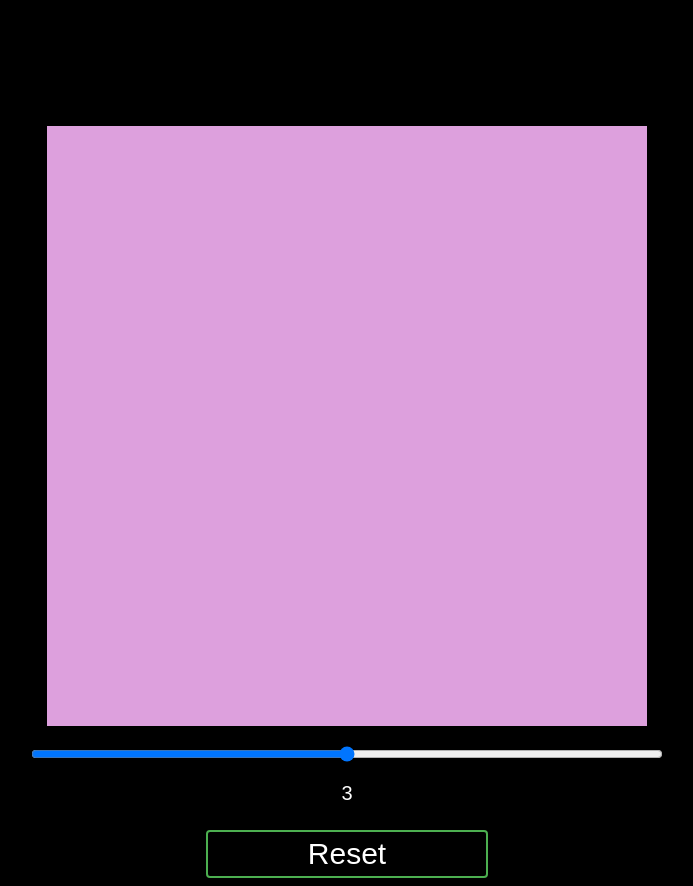
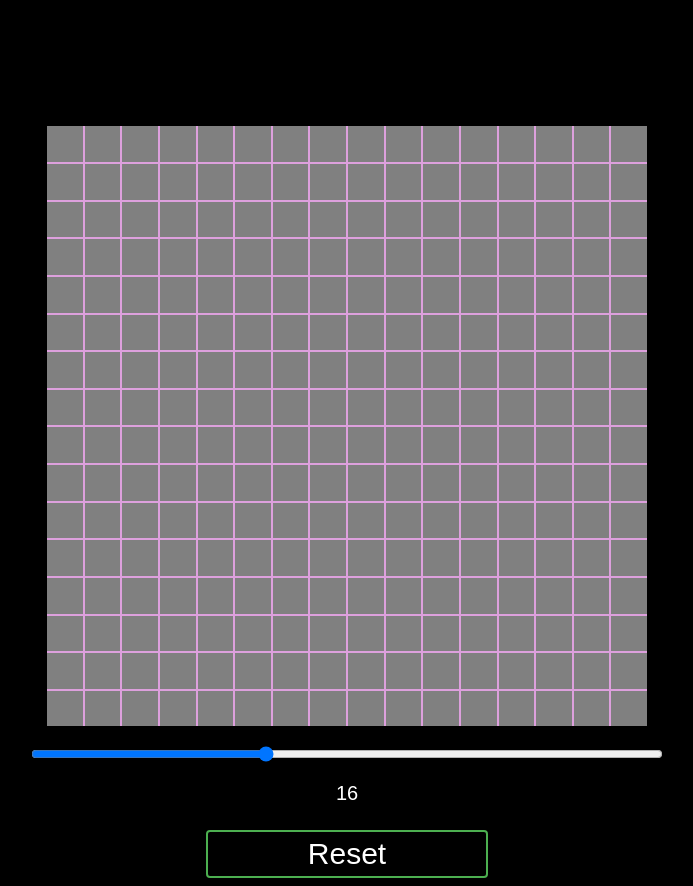
Before and after one commit to Michaelleojacob/etch_a_sketch_additional_features, a plain HTML site: page index.html in a window 1280 px wide. Shown: the whole page, without its empty margins (293-986 px from the left). Drawn offline with Linux system fonts and the light colour scheme.

Commit message:
changed slider values and default values.

```diff
--- a/index.html
+++ b/index.html
@@ -10,7 +10,7 @@
 
     <container class="gridContainer" id="gridContainer"></container>
 
-    <input id="slider" type="range" min=2 max=4 value="3">
+    <input id="slider" type="range" min=2 max=40 value="16">
     <aside class="displaySliderValue"></aside>
 
     <button id="reset">Reset</button>
--- a/script.js
+++ b/script.js
@@ -1,9 +1,9 @@
 let slider = document.querySelector('#slider');
 let displaySliderValue = document.querySelector('.displaySliderValue');
-let sliderValue = 3;
+let sliderValue = 16;
 let gridContainer = document.querySelector('.gridContainer');
 let gridItemArray = [];
-let lastNum = 3;
+let lastNum = 16;
 let lastNumSquared = lastNum * lastNum
 
 function makeGrid(){
@@ -12,16 +12,13 @@ function makeGrid(){
 }
 
 for(i=0; i<lastNumSquared; i++){
-    sliderValue = parseInt(this.value);
+    displaySliderValue.textContent = sliderValue;
     makeGrid();
     let griditem = document.createElement(`div`);
     griditem.classList.add('griditem');
     gridItemArray.push(griditem);
     gridContainer.appendChild(griditem);
-    // gridItemArray.forEach(item => {
-    //     gridContainer.appendChild(item)
-    // });
-};
+    };
 
 
 slider.oninput = function(){
@@ -29,7 +26,6 @@ slider.oninput = function(){
     displaySliderValue.textContent = sliderValue;
 
     if(lastNum < sliderValue){
-        console.log('increasing');
         gridItemArray = [];
         let lastNumSquared = lastNum * lastNum;
         let newNumSquared = sliderValue * sliderValue;
@@ -38,13 +34,10 @@ slider.oninput = function(){
             let griditem = document.createElement('div');
             griditem.classList.add('griditem');
             gridItemArray.push(griditem);
-            gridItemArray.forEach(item => {
-                gridContainer.appendChild(item);
-            });
+            gridContainer.appendChild(griditem);
         };
 
     } else if(lastNum > sliderValue) {
-        console.log('decreasing');
         gridItemArray = [];
         let lastNumSquared = lastNum * lastNum;
         let newNumSquared = sliderValue * sliderValue;
@@ -56,10 +49,9 @@ slider.oninput = function(){
         };
         }
 
-    console.log(sliderValue);
+        makeGrid(); //might need to be moved / placement matters.
     lastNum = sliderValue;
 
-    makeGrid(); //might need to be moved / placement matters.
 
     return sliderValue;
 };
```
